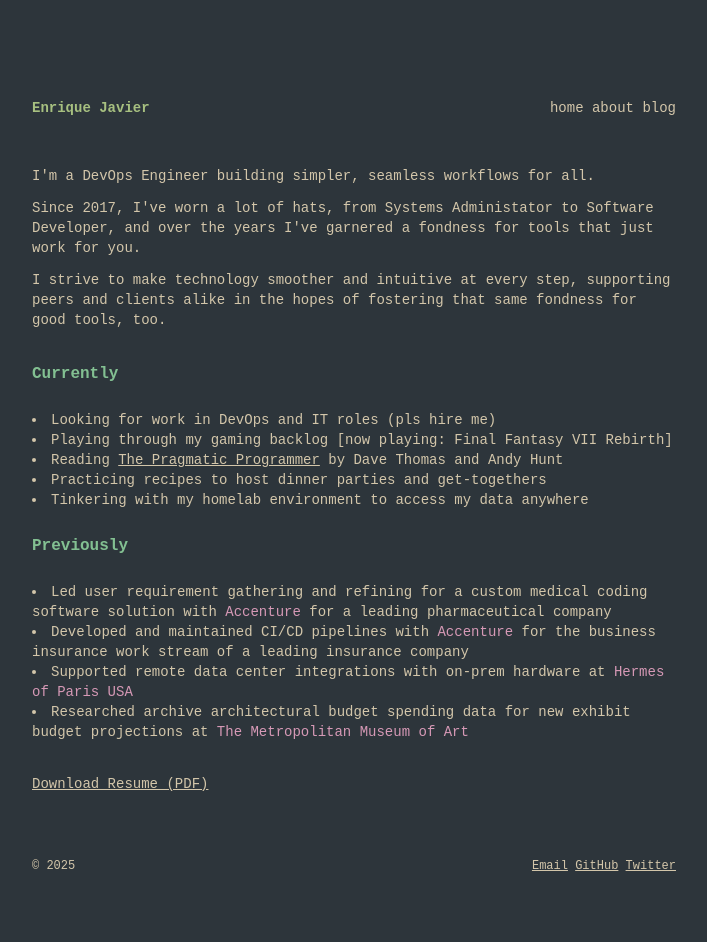
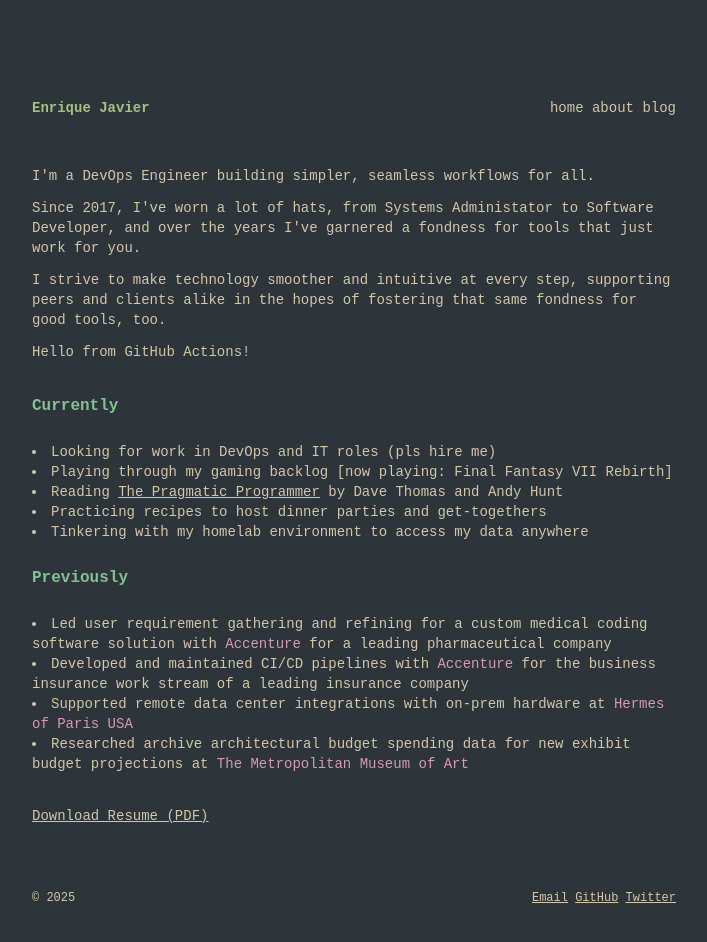
Before and after one commit to usefulsplash/splashsite, an Astro site: page / in a window 1280 px wide. Shown: the whole page, without its empty margins (66-773 px from the left). Built offline with nearby package versions, Linux system fonts and the light colour scheme; Astro itself is replaced by a stand-in of ours.

Commit message:
Testing GitHub Actions

```diff
--- a/src/pages/index.astro
+++ b/src/pages/index.astro
@@ -17,6 +17,7 @@
 	    <p>
 		I strive to make technology smoother and intuitive at every step, supporting peers and clients alike in the hopes of fostering that same fondness for good tools, too.
 	    </p>
+		<p>Hello from GitHub Actions!</p>
 	</section>
 	<section class="flex flex-col space-y-6">
 	    <h2 class="font-semibold text-ef-aqua text-base">Currently</h2>
```
